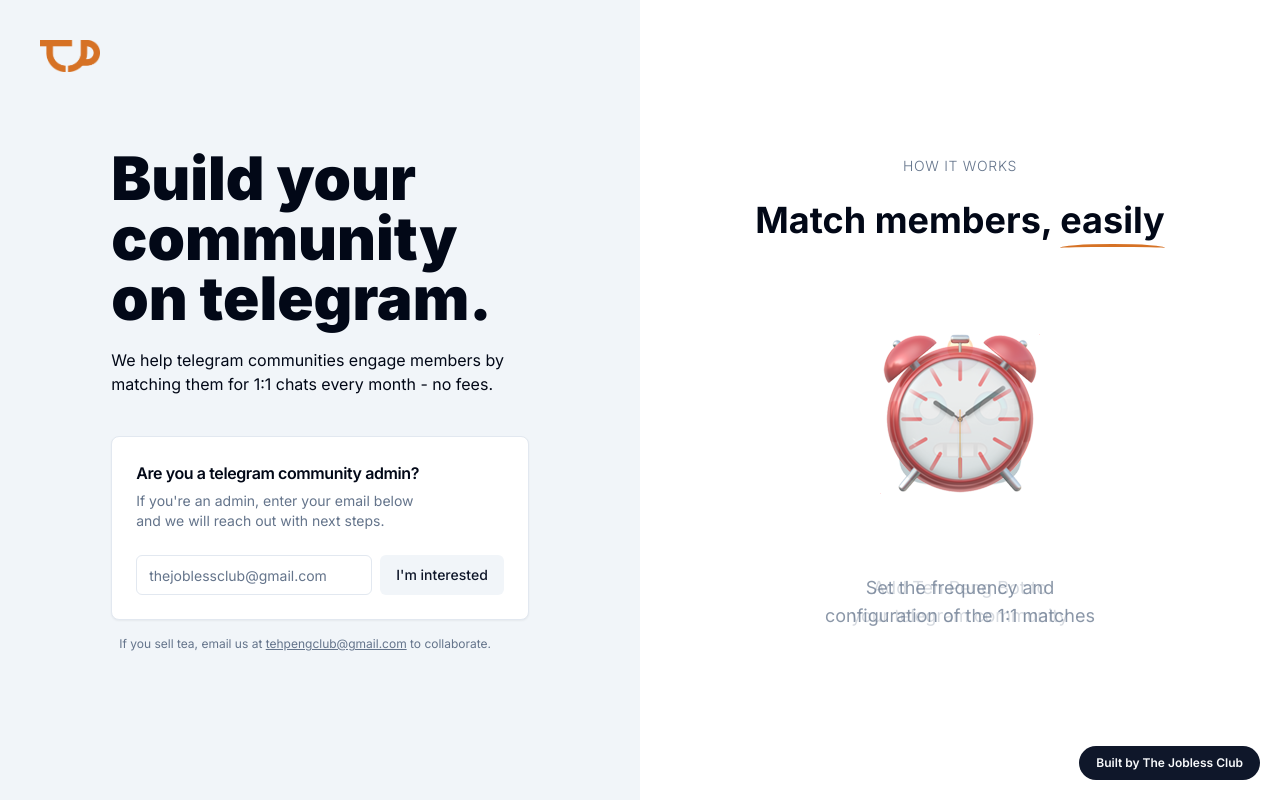
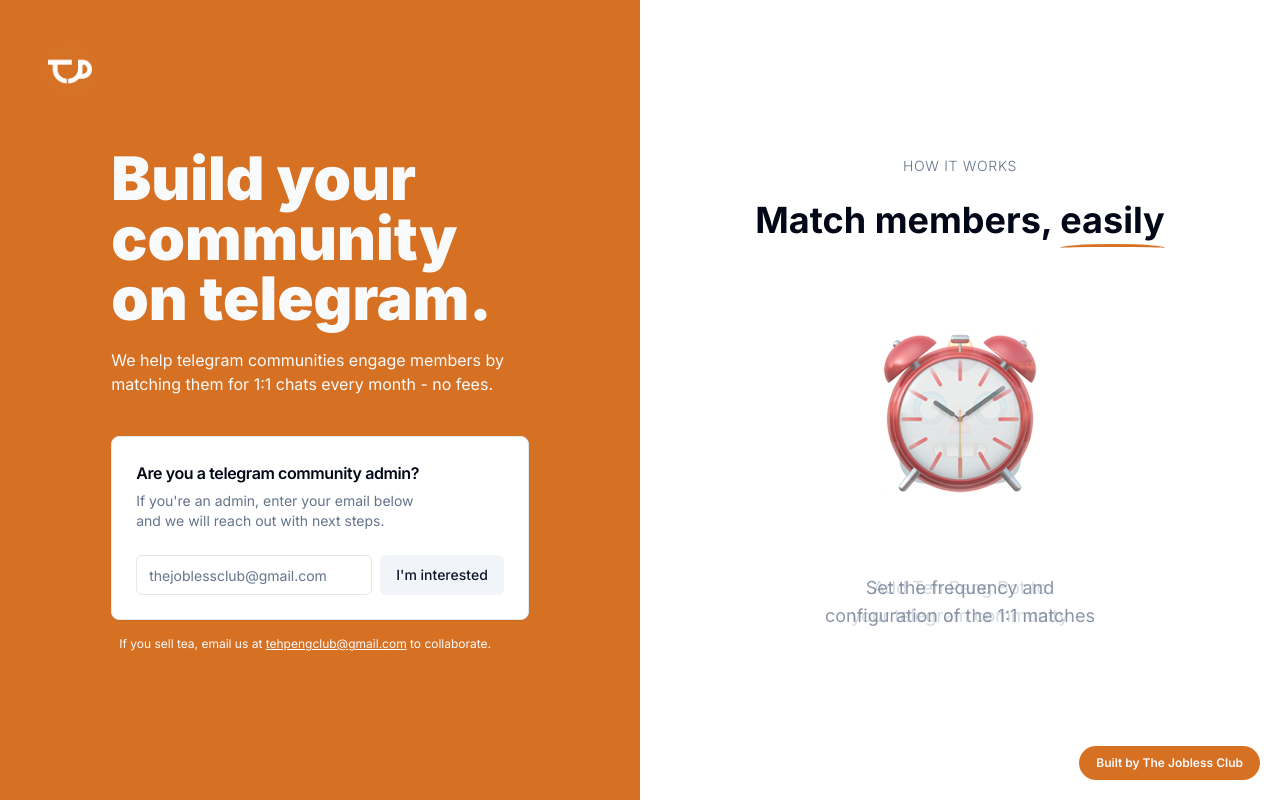
Before and after one commit to seantanyurong/buildspace-club, a Next.js app: page / in a window 1280 px wide. Built offline with nearby package versions, Linux system fonts and the light colour scheme.

Commit message:
feature: update color

```diff
--- a/app/css/globals.css
+++ b/app/css/globals.css
@@ -15,7 +15,7 @@
     --popover: 0 0% 100%;
     --popover-foreground: 222.2 84% 4.9%;
 
-    --primary: 222.2 47.4% 11.2%;
+    --primary: 26 71% 49%;
     --primary-foreground: 210 40% 98%;
 
     --secondary: 210 40% 96.1%;
--- a/app/page.tsx
+++ b/app/page.tsx
@@ -1,19 +1,14 @@
 // Packages
 import Balancer from 'react-wrap-balancer';
 import Link from 'next/link';
-import Image from 'next/image';
 
 // Components
 import { Card, CardContent, CardDescription, CardHeader, CardTitle } from '@/components/ui/card';
 import { Button } from '@/components/ui/button';
 import { Input } from '@/components/ui/input';
 import Header from '@/components/Header';
-import Footer from '@/components/Footer';
 import ImageCarousel from '@/components/ImageCarousel';
 import { Badge } from '@/components/ui/badge';
-
-// Images
-import logo from '@/public/images/logo.png';
 
 // Styles
 import styles from './page.module.css';
@@ -23,17 +18,17 @@ export default function Home() {
     <div className='flex flex-col'>
       <Header />
       <div className='flex flex-col md:flex-row justify-between items-center'>
-        <div className='w-full md:w-1/2 min-h-screen bg-muted px-5 md:px-10 flex items-center justify-center'>
+        <div className='w-full md:w-1/2 min-h-screen bg-primary text-primary-foreground px-5 md:px-10 flex items-center justify-center'>
           <div className='max-w-xl'>
-            <h1 className='font-black text-3xl md:text-6xl text-foreground mb-5'>
+            <h1 className='font-black text-3xl md:text-6xl mb-5'>
               <Balancer>Build your community on telegram.</Balancer>
             </h1>
-            <p className='text-foreground mb-10'>
+            <p className='mb-10'>
               <Balancer>
                 We help telegram communities engage members by matching them for 1:1 chats every month - no fees.
               </Balancer>
             </p>
-            <Card className='w-full mb-4 text-foreground'>
+            <Card className='w-full mb-4'>
               <CardHeader>
                 <CardTitle className='text-md'>Are you a telegram community admin?</CardTitle>
                 <CardDescription>
@@ -51,7 +46,7 @@ export default function Home() {
                 </div>
               </CardContent>
             </Card>
-            <p className='text-muted-foreground text-xs ml-2'>
+            <p className='text-xs ml-2'>
               <Balancer>
                 If you sell tea, email us at{' '}
                 <Link href={'mailto:tehpengclub@gmail.com'} className='underline'>
```
Also changed, not shown: public/images/logo-clear.png (added), public/images/logo.png.
